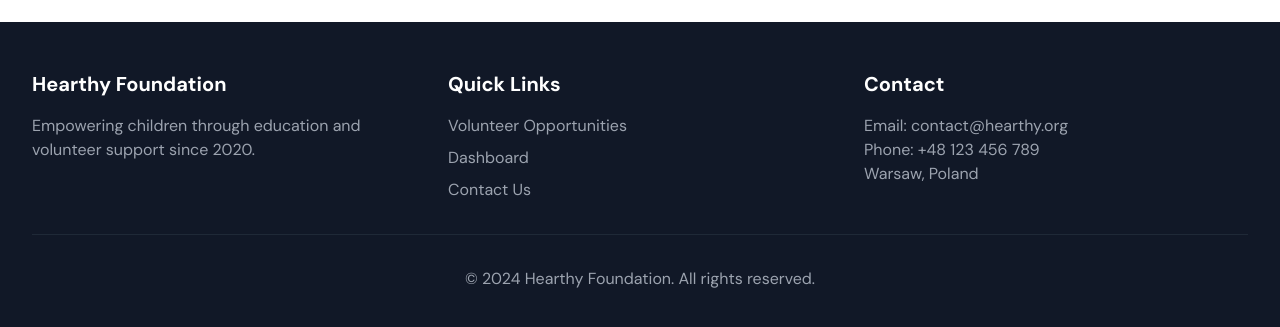
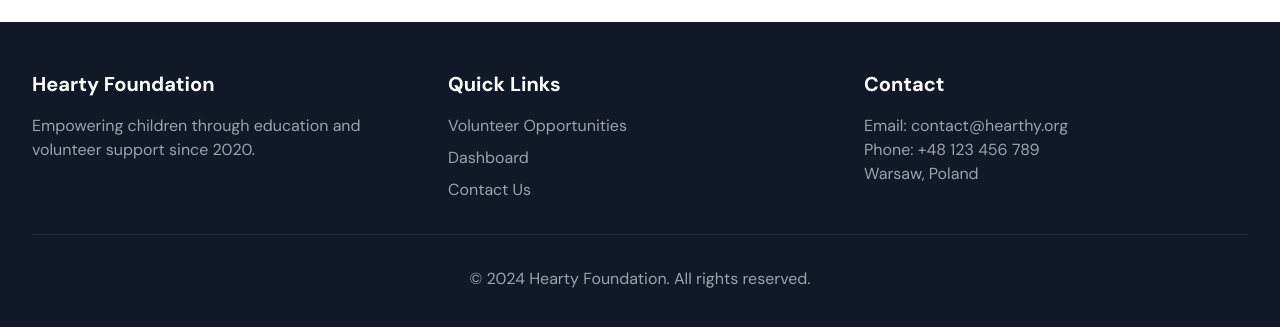
Before and after one commit to developer661/Hearty-Foundation-v1, a React (Vite) app: page / in a window 1280 px wide. Shown: the part 2213-2540 px from the top of the page. Built offline with nearby package versions, Linux system fonts and the light colour scheme; no server answers; the database is empty.

Commit message:
Updated index.html

```diff
--- a/index.html
+++ b/index.html
@@ -7,7 +7,7 @@
     <link rel="preconnect" href="https://fonts.googleapis.com">
     <link rel="preconnect" href="https://fonts.gstatic.com" crossorigin>
     <link href="https://fonts.googleapis.com/css2?family=DM+Sans:wght@400;500;600;700&display=swap" rel="stylesheet">
-    <title>Hearthy Foundation - Volunteer Platform</title>
+    <title>Hearty Foundation - Volunteer Platform</title>
   </head>
   <body>
     <div id="root"></div>
--- a/src/App.tsx
+++ b/src/App.tsx
@@ -159,7 +159,7 @@ function App() {
           <div className="max-w-7xl mx-auto px-4 sm:px-6 lg:px-8">
             <div className="grid grid-cols-1 md:grid-cols-3 gap-8">
               <div>
-                <h3 className="text-xl font-bold mb-4">Hearthy Foundation</h3>
+                <h3 className="text-xl font-bold mb-4">Hearty Foundation</h3>
                 <p className="text-gray-400">
                   Empowering children through education and volunteer support since 2020.
                 </p>
@@ -194,7 +194,7 @@ function App() {
               </div>
             </div>
             <div className="mt-8 pt-8 border-t border-gray-800 text-center text-gray-400">
-              <p>&copy; 2024 Hearthy Foundation. All rights reserved.</p>
+              <p>&copy; 2024 Hearty Foundation. All rights reserved.</p>
             </div>
           </div>
         </footer>
--- a/src/components/UserProfilePage.tsx
+++ b/src/components/UserProfilePage.tsx
@@ -258,7 +258,7 @@ export const UserProfilePage = ({ onBack }: UserProfilePageProps) => {
             <div className="flex items-center gap-3">
               <img
                 src="/logo-podstawowe copy.png"
-                alt="Hearthy Foundation Logo"
+                alt="Hearty Foundation Logo"
                 className="h-16 w-auto object-contain"
               />
             </div>
--- a/src/components/header.tsx
+++ b/src/components/header.tsx
@@ -34,7 +34,7 @@ export const Header = ({ onJoinVolunteerClick, onDashboardClick, onProfileClick,
           <div className="flex items-center gap-3">
             <img
               src="/logo-podstawowe copy.png"
-              alt="Hearthy Foundation Logo"
+              alt="Hearty Foundation Logo"
               className="h-16 w-auto object-contain"
             />
           </div>
--- a/src/components/volunteeropportunities.tsx
+++ b/src/components/volunteeropportunities.tsx
@@ -256,7 +256,7 @@ export const VolunteerOpportunities = ({ onBack, onRegister, onContact }: Volunt
             <div className="bg-white rounded-lg p-6 shadow-md">
               <div className="text-4xl mb-4">"</div>
               <p className="text-gray-700 italic mb-4">
-                Volunteering with Hearthy Foundation has been the most rewarding experience of my life. Seeing the children's faces light up when they finally understand a math concept makes every minute worth it.
+                Volunteering with Hearty Foundation has been the most rewarding experience of my life. Seeing the children's faces light up when they finally understand a math concept makes every minute worth it.
               </p>
               <div className="flex items-center gap-3">
                 <div className="w-10 h-10 bg-red-100 rounded-full flex items-center justify-center">
```
